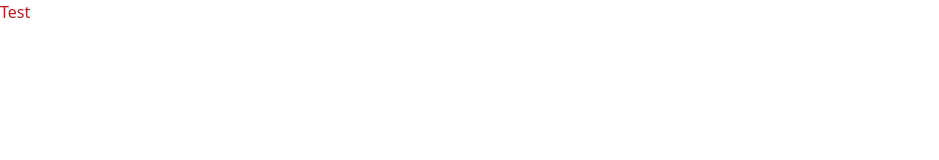
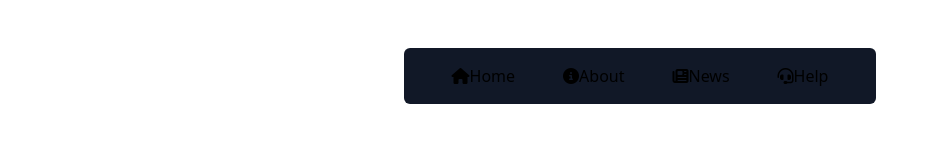
Before and after one commit to Akayy0/UI-tests, a website: page Tailwind/navBar/index.html in a window 1280 px wide. Shown: the whole page, without its empty margins (0-939 px from the left). Drawn offline with Linux system fonts and the light colour scheme.

Commit message:
tailwind navBar part 1

```diff
--- a/Tailwind/navBar/index.html
+++ b/Tailwind/navBar/index.html
@@ -3,6 +3,10 @@
 <head>
     <meta charset="UTF-8">
     <meta name="viewport" content="width=device-width, initial-scale=1.0">
+
+
+    <!-- Icons -->
+    <script src="https://kit.fontawesome.com/b8a1436163.js" crossorigin="anonymous"></script>
 
     <!-- Tailwind -->
     <link rel="stylesheet" href="/Tailwind/styles.css">
@@ -11,7 +15,19 @@
 </head>
 <body>
 
-    <h1 class="text-red-700">Test</h1>
+    <div class="flex flex-col items-center mt-12 ">
+        <nav class="bg-gray-900 rounded-md flex flex-col items-center px-12 py-4">
+            <ul class="flex flex-row list-none gap-12">
+                <li><a href="#"><i class="fa-solid fa-house"></i></a><span>Home</span></li>
+                <li><a href="#"><i class="fa-solid fa-circle-info"></i></a><span>About</span></li>
+                <li><a href="#"><i class="fa-solid fa-newspaper"></i></a><span>News</span></li>
+                <li><a href="#"><i class="fa-solid fa-headset"></i></a><span>Help</span></li>
+            </ul>
+        </nav>
+    </div>
+
+
+
 
 </body>
 </html>
```
Also changed, not shown: Tailwind/styles.css.
